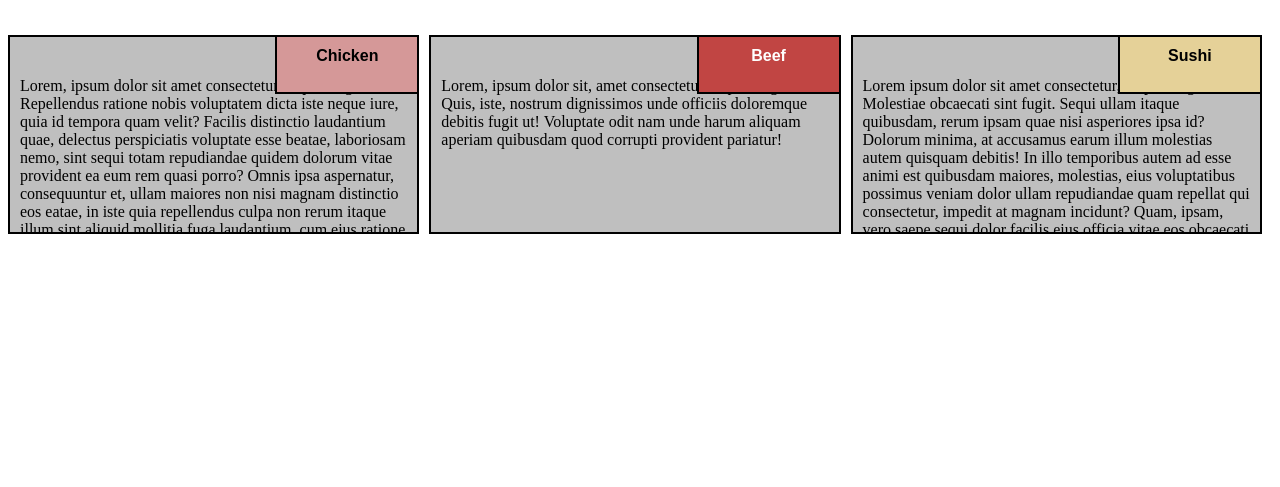
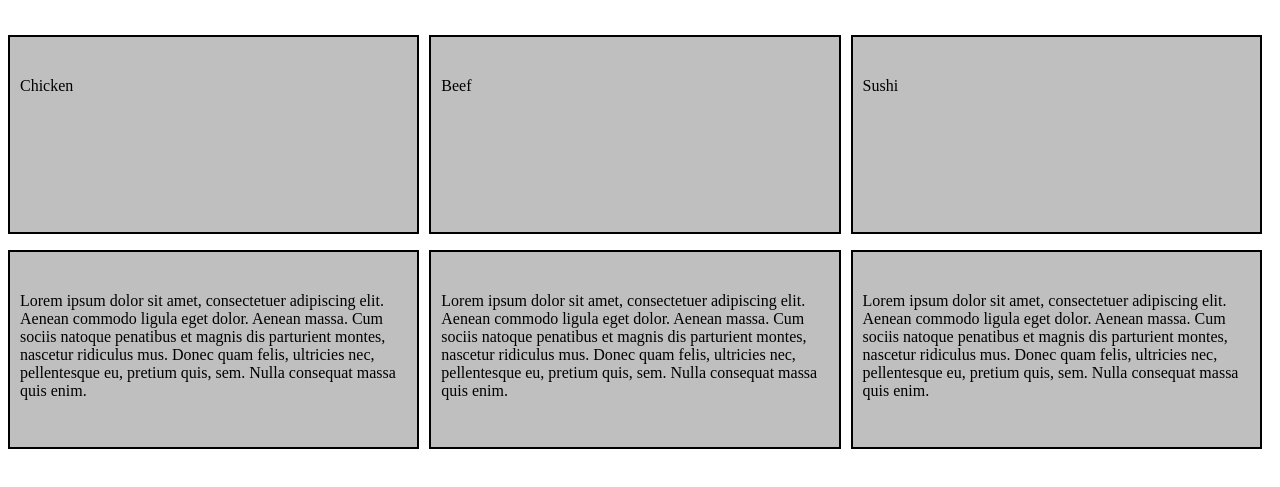
Before and after one commit to rahulpal80524/assignment-, a plain HTML site: page index.html in a window 1280 px wide. Shown: the part 61-548 px from the top of the page. Drawn offline with Linux system fonts and the light colour scheme.

Commit message:
Update index.html

```diff
--- a/index.html
+++ b/index.html
@@ -1,37 +1,37 @@
-<!doctype html>
-<html lang="en">
+<!DOCTYPE html>
+<html>
 <head>
-	<meta charset="UTF-8">
-	<meta name="viewport" content="width=device-width, initial-scale=1.0">
-	 <link rel="stylesheet" href="style.css">
-	<title>Responsive Layout</title>
 
+<title>Responsive Layout</title>
+<meta name="viewport" content="width=device-width, initial-scale=1">
+<link rel="stylesheet" type="text/css" href="style.css">
 
 </head>
 <body>
-	<div class="row">
-	<h1>Our Menu</h1>
-  <div class="col-lg-4 col-md-6 col-sm-12" id="container">
-    <p>Lorem, ipsum dolor sit amet consectetur adipisicing elit. Repellendus ratione nobis voluptatem dicta iste neque iure, quia id tempora quam velit? Facilis distinctio laudantium quae, delectus perspiciatis voluptate esse beatae, laboriosam nemo, sint sequi totam repudiandae quidem dolorum vitae provident ea eum rem quasi porro? Omnis ipsa aspernatur, consequuntur et, ullam maiores non nisi magnam distinctio eos eatae, in iste quia repellendus culpa non rerum itaque illum sint aliquid mollitia fuga laudantium, cum eius ratione tempore excepturi, ipsum nihil aspernatur recusandae laboriosam blanditiis magni! Ex illo modi exercitationem consectetur incidunt autem adipisci eligendi corporis non, veniam ullam voluptatum nesciunt, maxime totam tenetur distinctio aperiam esse eum natus. Eaque nulla repudiandae aliquam maiores reiciendis temporibus perferendis. Adipisci dolorem perferendis et ipsa odio vitae sequi, ea, consequuntur aperiam officiis quae hic iure, quia maiores saepe architecto nostrum earum quo cumque minima quam debitis! Porro, id in at rerum ex qui facere, consequatur reprehenderit sequi eligendi numquam laborum sed. Hic incidunt debitis voluptatem ad minus ullam facilis facere eum. Nisi tenetur corporis illo explicabo vel iure aperiam sit quia natus magni, fuga itaque sed.</p>
-  	<p id="p1">Chicken</p>
-
-  	</div>
+<h1>Our Menu</h1>
 
 
 
-  <div class="col-lg-4 col-md-6 col-sm-12" id="container"><p>Lorem, ipsum dolor sit, amet consectetur adipisicing elit. Quis, iste, nostrum dignissimos unde officiis doloremque debitis fugit ut! Voluptate odit nam unde harum aliquam aperiam quibusdam quod corrupti provident pariatur!</p>
-
-  	<p id="p2">Beef</p>
-
+  <div class="col-lg-4 col-md-6 col-sm-12">
+  	<div class="box">
+  		<p class="content-name name1">Chicken</p>
+  		<p class="content">Lorem ipsum dolor sit amet, consectetuer adipiscing elit. Aenean commodo ligula eget dolor. Aenean massa. Cum sociis natoque penatibus et magnis dis parturient montes, nascetur ridiculus mus. Donec quam felis, ultricies nec, pellentesque eu, pretium quis, sem. Nulla consequat massa quis enim.</p>
+  	</div>
   </div>
 
-  <div class="col-lg-4 col-md-12 col-sm-12" id="container"><p>Lorem ipsum dolor sit amet consectetur, adipisicing elit. Molestiae obcaecati sint fugit. Sequi ullam itaque quibusdam, rerum ipsam quae nisi asperiores ipsa id? Dolorum minima, at accusamus earum illum molestias autem quisquam debitis! In illo temporibus autem ad esse animi est quibusdam maiores, molestias, eius voluptatibus possimus veniam dolor ullam repudiandae quam repellat qui consectetur, impedit at magnam incidunt? Quam, ipsam, vero saepe sequi dolor facilis eius officia vitae eos obcaecati aperiam? Voluptatem et sequi quam. Beatae nisi vero, doloremque amet eligendi laudantium consectetur mollitia dolorum doloribus accusamus et maiores necessitatibus, culpa aliquid corporis aperiam! Excepturi aspernatur quas quod non!.</p>
-
-  	<p  id="p3">Sushi</p>
-
+  <div class="col-lg-4 col-md-6 col-sm-12">
+  	<div class="box">
+   		<p class="content-name name2">Beef</p>
+   		<p class="content">Lorem ipsum dolor sit amet, consectetuer adipiscing elit. Aenean commodo ligula eget dolor. Aenean massa. Cum sociis natoque penatibus et magnis dis parturient montes, nascetur ridiculus mus. Donec quam felis, ultricies nec, pellentesque eu, pretium quis, sem. Nulla consequat massa quis enim.</p>
+  	</div>
   </div>
 
-	</div>
+  <div class="col-lg-4 col-md-12 col-sm-12">
+  	<div class="box">
+  		<p class="content-name name3">Sushi</p>
+  		<p class="content">Lorem ipsum dolor sit amet, consectetuer adipiscing elit. Aenean commodo ligula eget dolor. Aenean massa. Cum sociis natoque penatibus et magnis dis parturient montes, nascetur ridiculus mus. Donec quam felis, ultricies nec, pellentesque eu, pretium quis, sem. Nulla consequat massa quis enim.</p>
+  	</div>
+  </div>
 
 </body>
 </html>
```
